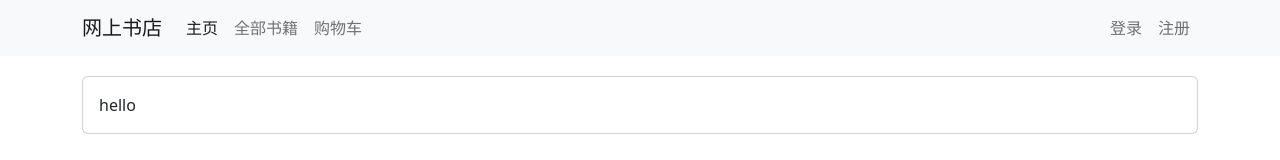
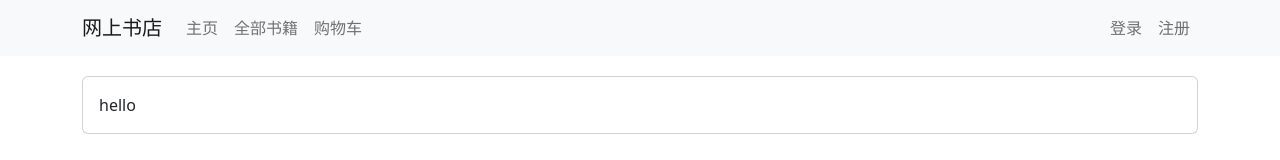
Before and after one commit to uperbilite/j2e-course-proj-web, a Vue app: page / in a window 1280 px wide. Shown: the top 160 px of the page. Built offline with nearby package versions, Linux system fonts and the light colour scheme.

Commit message:
modify navigator bar

```diff
--- a/src/components/NavBar.vue
+++ b/src/components/NavBar.vue
@@ -19,7 +19,7 @@
         <ul class="navbar-nav me-auto mb-2 mb-lg-0">
           <li class="nav-item">
             <router-link
-              class="nav-link active"
+              class="nav-link"
               aria-current="page"
               :to="{ name: 'home' }"
               >主页</router-link
```
